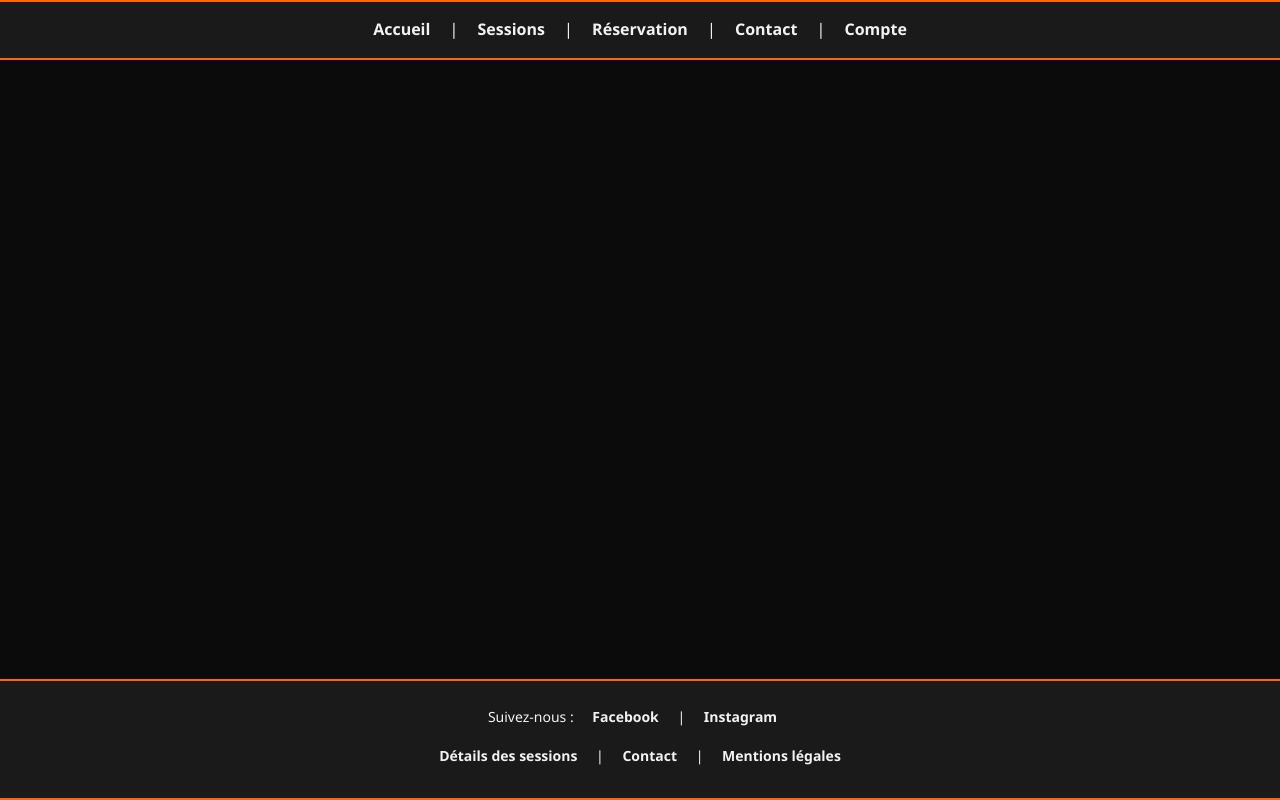
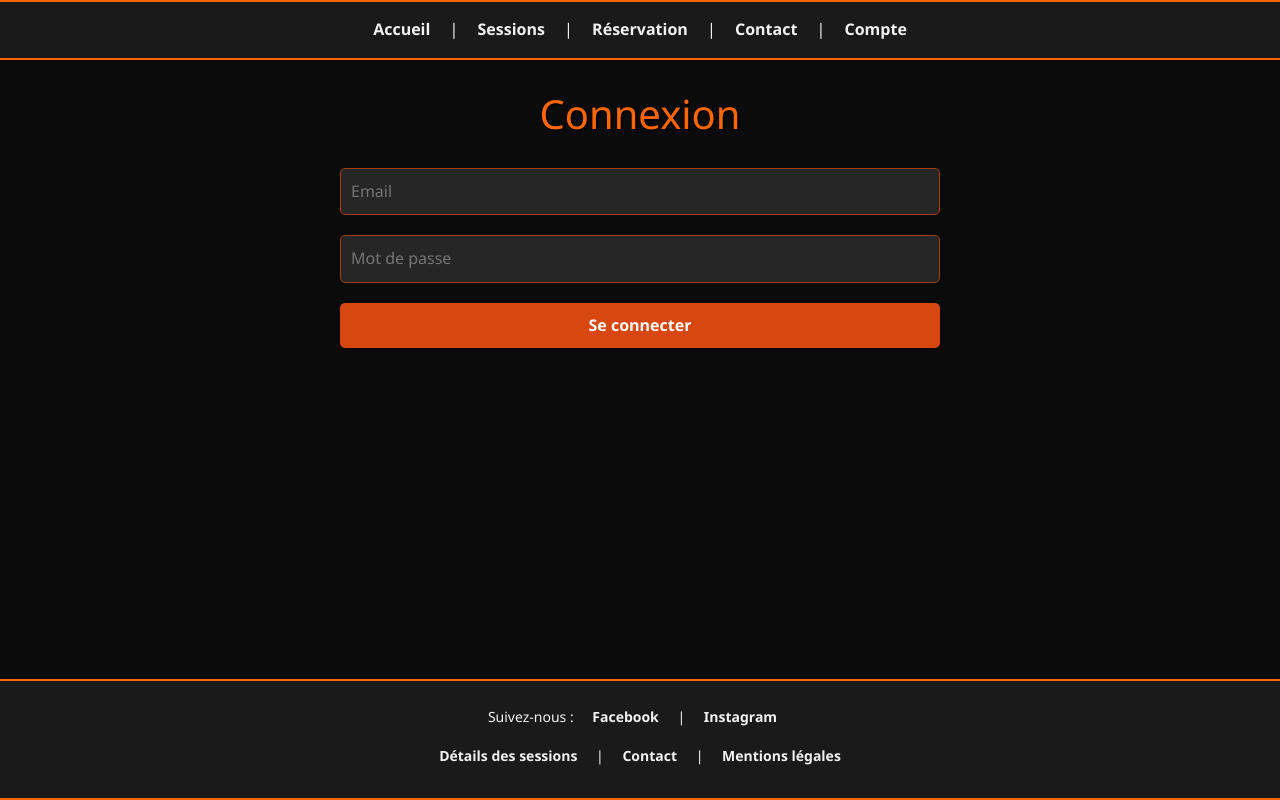
Before and after one commit to Spatulox/page-vitrine, a React (Vite) app in the folder front/: page /account in a window 1280 px wide. Built offline with nearby package versions, Linux system fonts and the light colour scheme.

Commit message:
Adds account page with login feature
Introduces an account page where users can log in.
The page fetches user data if a user is logged in, or displays a login form if not.
It uses AuthContext to manage authentication state.
Also includes a loading component.

```diff
--- a/front/src/App.tsx
+++ b/front/src/App.tsx
@@ -7,26 +7,32 @@ import Legal from './pages/Legal/Legal';
 import Contact from './pages/Contact/Contact';
 import Booking from './pages/Booking/Booking';
 import { Room, RoomDetails } from './pages/Escape/Rooms';
+import Account from './pages/Account/Account';
+import { AuthProvider } from './components/AuthContext';
 
 
-export const UrlRoute = {
-  Base: "/",
-  Accueil: "/accueil",
-  Sessions: "/sessions",
-  Legal: "/legal",
-  Contact: "/contact",
-  Booking: "/booking",
-  Rooms: "/rooms",
-} as const;
+
+export enum UrlRoute {
+  Base = "/",
+  Accueil = "/accueil",
+  Account = "/account",
+  Sessions = "/sessions",
+  Legal = "/legal",
+  Contact = "/contact",
+  Booking = "/booking",
+  Rooms = "/rooms",
+};
 
 function App() {
   return (
+    <AuthProvider>
     <BrowserRouter>
         <Header />
         <main className="container">
         <Routes>
           <Route path={UrlRoute.Base} element={<Accueil />} />
           <Route path={UrlRoute.Accueil} element={<Accueil />} />
+          <Route path={UrlRoute.Account} element={<Account />} />
           <Route path={UrlRoute.Sessions} element={<Sessions />} />
           <Route path={UrlRoute.Legal} element={<Legal />} />
           <Route path={UrlRoute.Contact} element={<Contact />} />
@@ -36,10 +42,13 @@ function App() {
 
           <Route path={UrlRoute.Rooms} element={<Room />} />
           <Route path={`${UrlRoute.Rooms}/:id`} element={<RoomDetails />} />
+
+
         </Routes>
         </main>
         <Footer />
     </BrowserRouter>
+    </AuthProvider>
   )
 }
 
--- /dev/null
+++ b/front/src/pages/Account/Account.tsx
@@ -0,0 +1,92 @@
+import { useEffect, useState } from "react";
+import { GetApi, PostApi, UserIsLogged } from "../../api/Axios";
+import type { User } from "../../api/User";
+import Loading from "../../components/loading";
+import { useAuth } from "../../components/AuthContext";
+
+export default function Account() {
+    const [me, setMe] = useState<User | null>(null);
+    const [loading, setLoading] = useState(true);
+
+    const {login} = useAuth()
+
+    // Champs du formulaire de login
+    const [email, setEmail] = useState("");
+    const [password, setPassword] = useState("");
+    const [error, setError] = useState<string | null>(null);
+
+    useEffect(() => {
+        (async () => {
+            if (UserIsLogged()) {
+                try {
+                    const res = await GetApi("/users/@me");
+                    setMe(res);
+                } catch (e) {
+                    setMe(null);
+                }
+            }
+            setLoading(false);
+        })();
+    }, []);
+
+    // Gestion du login
+    async function handleLogin(e: React.FormEvent) {
+        e.preventDefault();
+        setError(null);
+        setLoading(true);
+        try {
+            const res = await PostApi("/auth/login", { email, password });
+            // Stocke les tokens si l'API en renvoie
+            if (res.accessToken) localStorage.setItem("accessToken", res.accessToken);
+            if (res.refreshToken) localStorage.setItem("refreshToken", res.refreshToken);
+            if(res.accessToken){
+                const user = await GetApi("/users/@me");
+                setMe(user);
+                login()
+            }
+        } catch (e: any) {
+            setError("Identifiants invalides");
+        }
+        setLoading(false);
+    }
+
+    if (loading) return <Loading />;
+
+    if (!me) {
+        return (
+            <div className="login-container">
+                <h1>Connexion</h1>
+                <form className="login-form" onSubmit={handleLogin}>
+                    <input
+                        type="email"
+                        placeholder="Email"
+                        value={email}
+                        onChange={e => setEmail(e.target.value)}
+                        required
+                    />
+                    <input
+                        type="password"
+                        placeholder="Mot de passe"
+                        value={password}
+                        onChange={e => setPassword(e.target.value)}
+                        required
+                    />
+                    <button type="submit">Se connecter</button>
+                    {error && <div className="login-error">{error}</div>}
+                </form>
+            </div>
+        );
+    }
+
+    return (
+        <div className="account-container">
+            <h1>Mon compte</h1>
+            <p><strong>Nom :</strong> {me.name}</p>
+            <p><strong>Email :</strong> {me.email}</p>
+            <p><strong>Téléphone :</strong> {me.phone}</p>
+            {/* Ajoute d'autres infos utilisateur ici */}
+            <h1>Mes réservations</h1>
+            <h1>Mon Historique de reservations</h1>
+        </div>
+    );
+}
```
